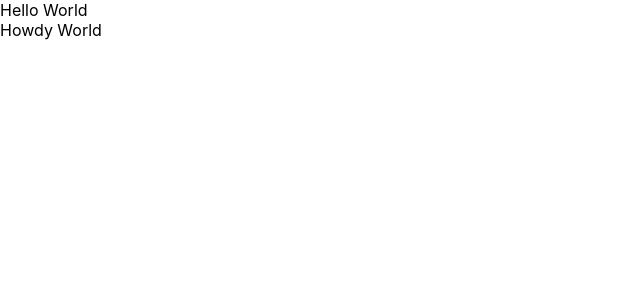
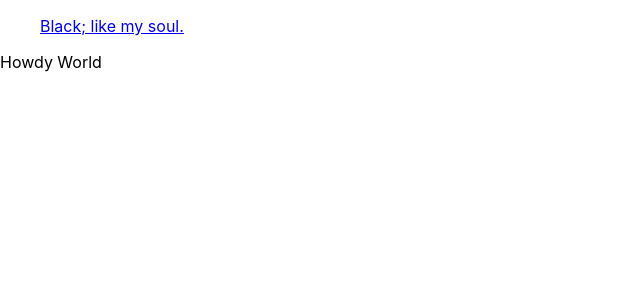
Before and after one commit to jessicalmosby/react-color-router, a React (Create React App) app: page / in a window 1280 px wide. Shown: the top 300 px of the page, without its empty margins (0-640 px from the left). Built offline with nearby package versions, Linux system fonts and the light colour scheme.

Commit message:
created Colors function

```diff
--- a/src/Components/Header/Header.js
+++ b/src/Components/Header/Header.js
@@ -1,6 +1,13 @@
 import React from 'react';
+import { NavLink } from 'react-router-dom';
 import './Header.css';
 
 export default function Header() {
-  return <header>Hello World</header>;
+  return (
+    <header>
+      <ul>
+        <NavLink to="/rgb/0/0/0">Black; like my soul.</NavLink>
+      </ul>
+    </header>
+  );
 }
--- a/src/index.js
+++ b/src/index.js
@@ -3,11 +3,14 @@ import ReactDOM from 'react-dom/client';
 import './index.css';
 import App from './App';
 import reportWebVitals from './reportWebVitals';
+import { BrowserRouter } from 'react-router-dom';
 
 const root = ReactDOM.createRoot(document.getElementById('root'));
 root.render(
   <React.StrictMode>
-    <App />
+    <BrowserRouter>
+      <App />
+    </BrowserRouter>
   </React.StrictMode>
 );
 
```
Also changed, not shown: src/Components/Colors/Colors.js (added, +12 -0 lines), 1 other file (tests, documents, lock files or other folders).
